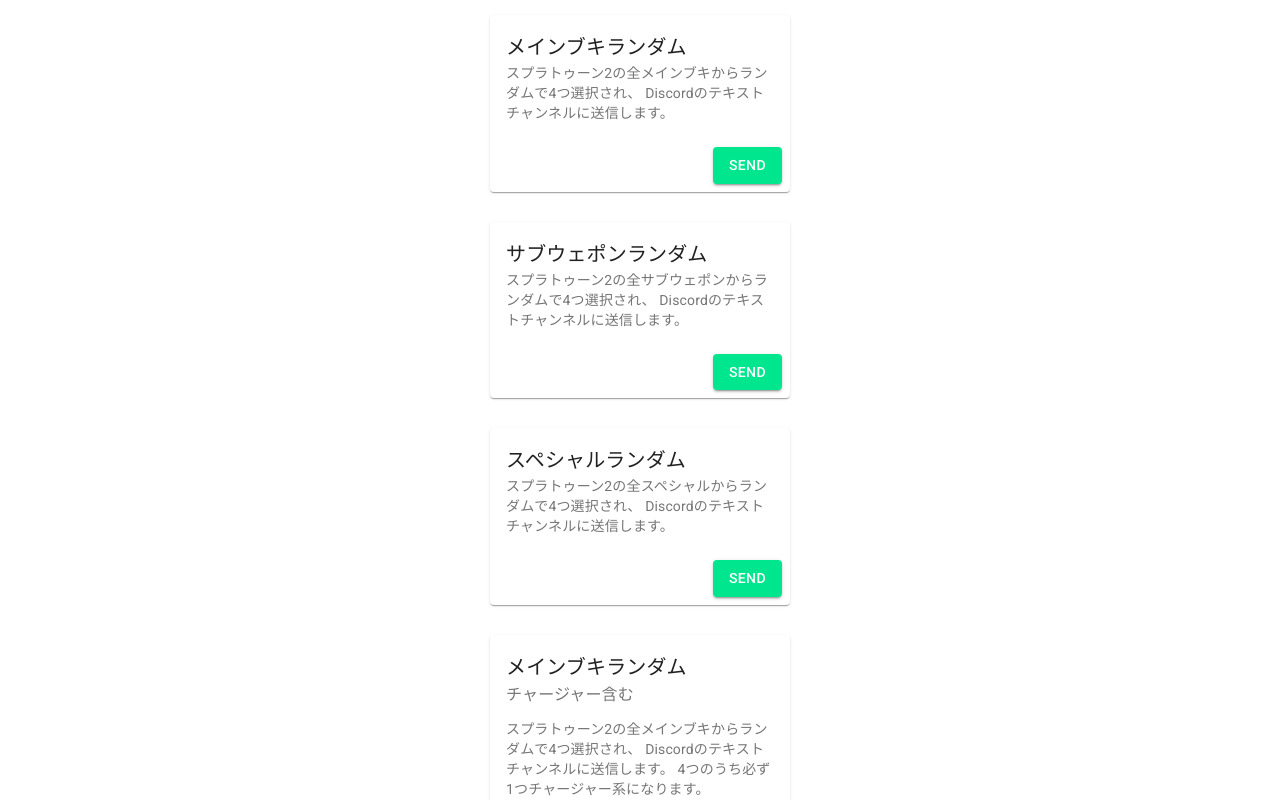
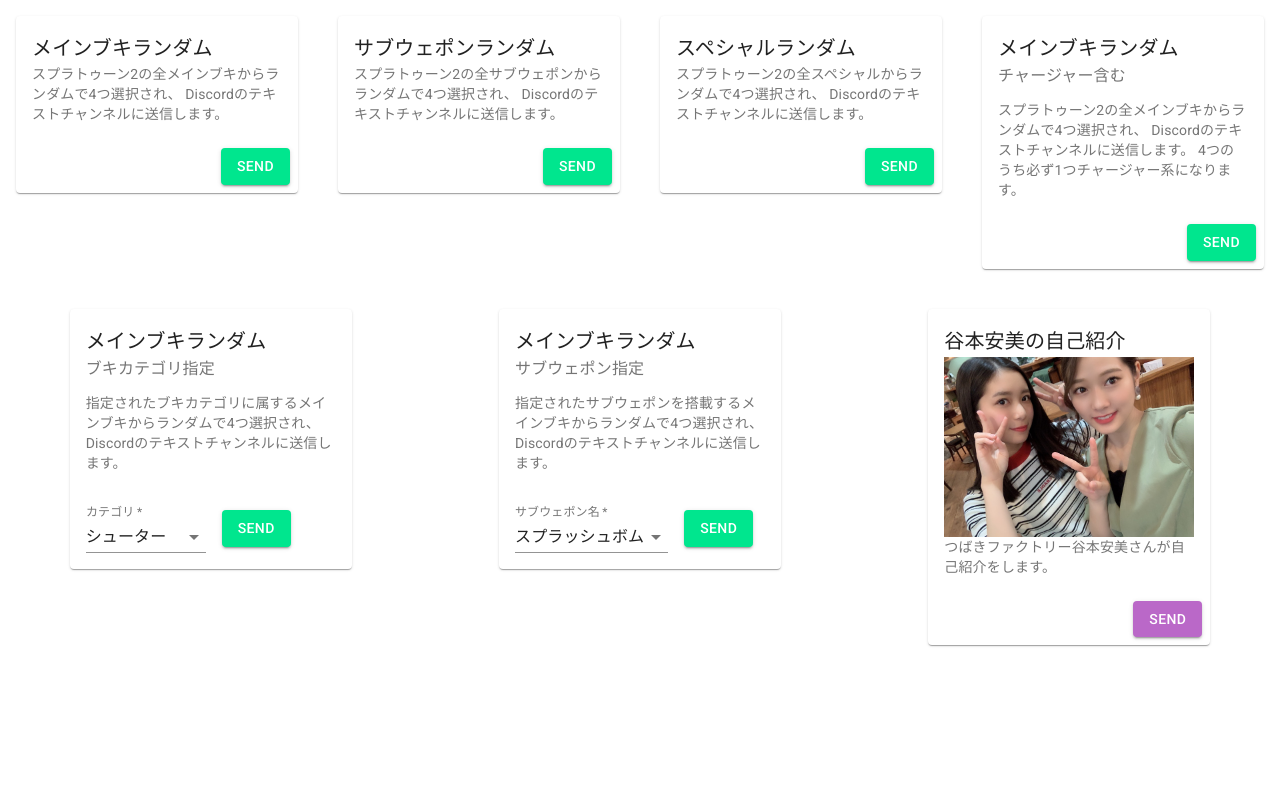
Before and after one commit to y-hiraoka/Splatcord, a React (Create React App) app: page / in a window 1280 px wide. Shown: the top 800 px of the page. Built offline with nearby package versions, Linux system fonts and the light colour scheme.

Commit message:
Gridコンポーネントを正しく利用するように修正

```diff
--- a/src/App.tsx
+++ b/src/App.tsx
@@ -30,16 +30,17 @@ const App: React.FC = () => {
     <ThemeProvider theme={outerTheme}>
       <Grid
         container
-        direction="column"
+        direction="row"
         justify="space-around"
-        alignItems="center">
-        <RandomMainCard></RandomMainCard>
-        <RandomSubCard></RandomSubCard>
-        <RandomSpecialCard></RandomSpecialCard>
-        <RandomMainWithOneChargerCard></RandomMainWithOneChargerCard>
-        <RandomMainInCategoryCard></RandomMainInCategoryCard>
-        <RandomMainInSpecificSubCard></RandomMainInSpecificSubCard>
-        <GreetingFromTanimotoCard></GreetingFromTanimotoCard>
+        alignItems="flex-start"
+        spacing={1}>
+        <Grid item xs={12} sm={6} md={4} lg={3}><RandomMainCard /></Grid>
+        <Grid item xs={12} sm={6} md={4} lg={3}><RandomSubCard /></Grid>
+        <Grid item xs={12} sm={6} md={4} lg={3}><RandomSpecialCard /></Grid>
+        <Grid item xs={12} sm={6} md={4} lg={3}><RandomMainWithOneChargerCard /></Grid>
+        <Grid item xs={12} sm={6} md={4} lg={3}><RandomMainInCategoryCard /></Grid>
+        <Grid item xs={12} sm={6} md={4} lg={3}><RandomMainInSpecificSubCard /></Grid>
+        <Grid item xs={12} sm={6} md={4} lg={3}><GreetingFromTanimotoCard /></Grid>
       </Grid>
     </ThemeProvider>
   );
--- a/src/cards/CardStyles.tsx
+++ b/src/cards/CardStyles.tsx
@@ -1,16 +1,15 @@
-import { makeStyles, createStyles } from "@material-ui/core";
+import { makeStyles, createStyles, Theme } from "@material-ui/core";
 
-const cardStyles = makeStyles(
+const cardStyles = makeStyles((theme: Theme) =>
     createStyles({
         card: {
-            maxWidth: 300,
-            margin: 15,
+            margin: theme.spacing(2),
         },
         buttonRight: {
             marginLeft: "auto",
         },
         pos: {
-          marginBottom: 12,
+            marginBottom: 12,
         },
     }),
 );
```
